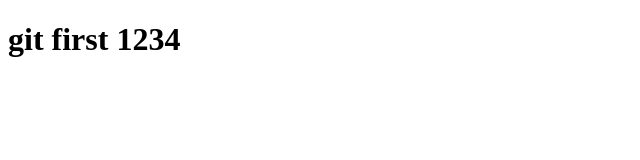
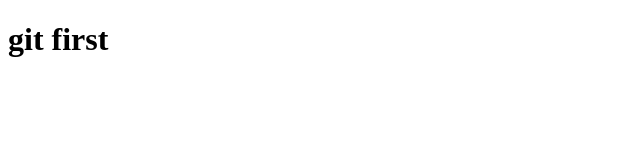
Before and after one commit to peng-23-pu/peng, a plain HTML site: page index.html in a window 1280 px wide. Shown: the whole page, without its empty margins (0-640 px from the left). Drawn offline with Linux system fonts and the light colour scheme.

Commit message:
update index

```diff
--- a/index.html
+++ b/index.html
@@ -6,6 +6,6 @@
     <title>Document</title>
 </head>
 <body>
-    <h1>git first  1234<time datetime=""></time></h1>
+    <h1>git first  <time datetime=""></time></h1>
 </body>
 </html>
```
